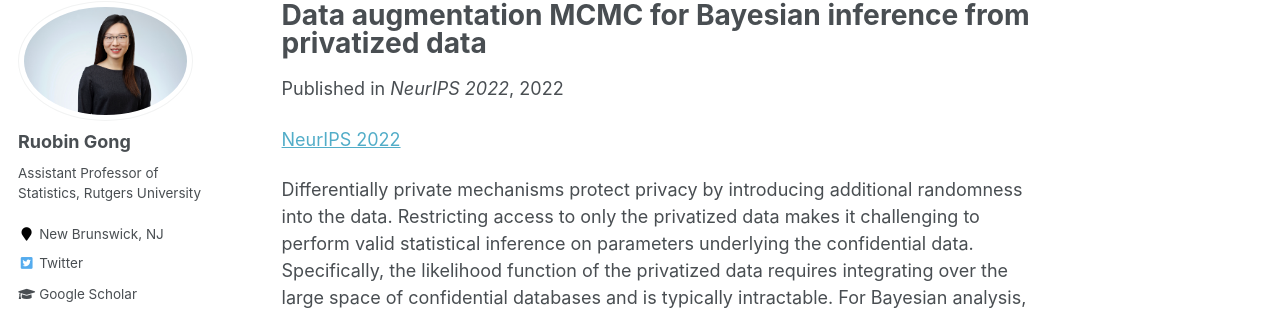
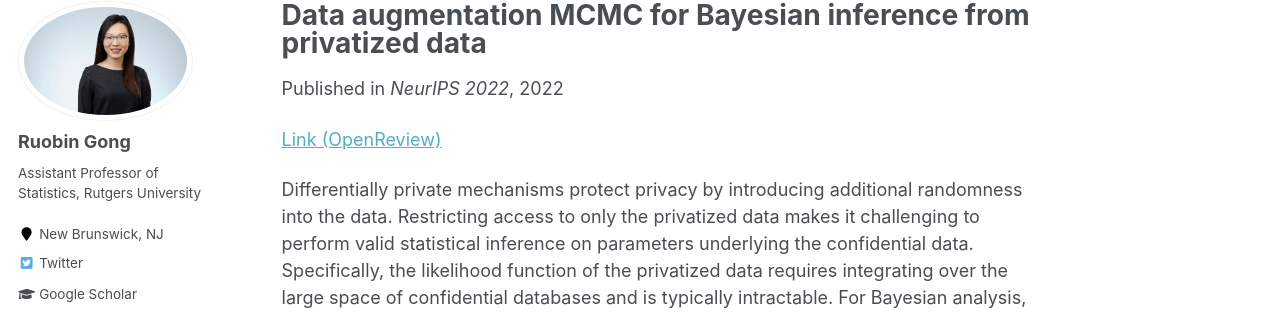
Before and after one commit to RuobinGong/RuobinGong.github.io, a Jekyll site: the page built from _publications_privacy/2022-12-01-DAMCMC.md, in a window 1280 px wide and 1221 px high. Shown: the part 117-432 px from the top of the window. Built offline with Jekyll 4.4.1, drawn with Linux system fonts in a browser that asks for light colours; some web fonts are replaced.

Commit message:
Update 2022-12-01-DAMCMC.md

```diff
--- a/_publications_privacy/2022-12-01-DAMCMC.md
+++ b/_publications_privacy/2022-12-01-DAMCMC.md
@@ -10,6 +10,6 @@ author: 'N Ju, JA Awan, R Gong, VA Rao'
 ---
 
 
-[NeurIPS 2022](https://openreview.net/forum?id=tTWCQrgjuM)
+[Link (OpenReview)](https://openreview.net/forum?id=tTWCQrgjuM)
 
 Differentially private mechanisms protect privacy by introducing additional randomness into the data. Restricting access to only the privatized data makes it challenging to perform valid statistical inference on parameters underlying the confidential data. Specifically, the likelihood function of the privatized data requires integrating over the large space of confidential databases and is typically intractable. For Bayesian analysis, this results in a posterior distribution that is doubly intractable, rendering traditional MCMC techniques inapplicable. We propose an MCMC framework to perform Bayesian inference from the privatized data, which is applicable to a wide range of statistical models and privacy mechanisms. Our MCMC algorithm augments the model parameters with the unobserved confidential data, and alternately updates each one conditional on the other. For the potentially challenging step of updating the confidential data, we propose a generic approach that exploits the privacy guarantee of the mechanism to ensure efficiency. In particular, we give results on the computational complexity, acceptance rate, and mixing properties of our MCMC. We illustrate the efficacy and applicability of our methods on a naïve-Bayes log-linear model as well as on a linear regression model.
```
